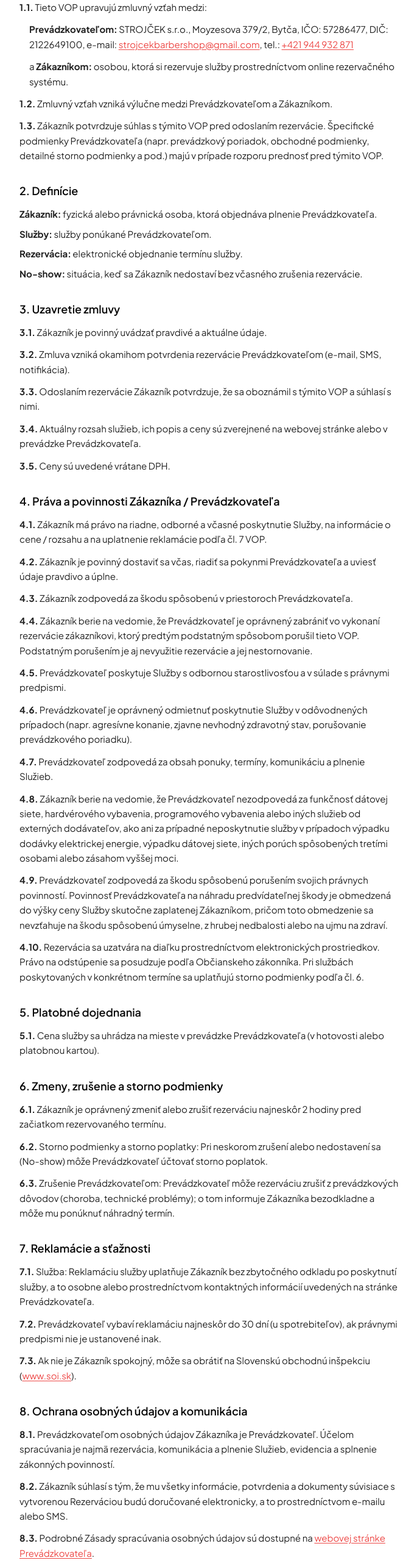
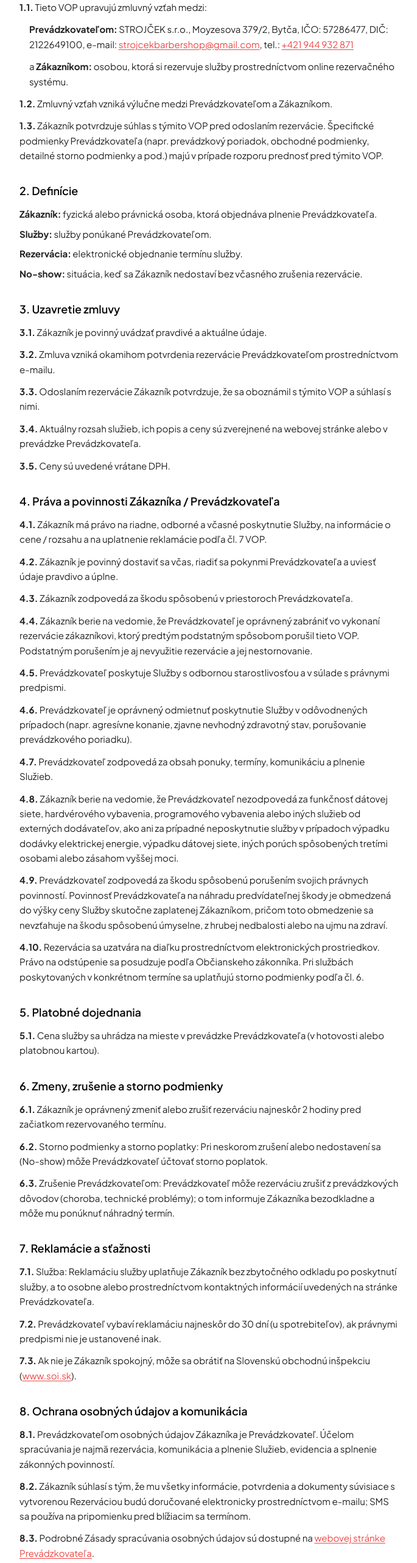
Before and after one commit to whosdum/strojcek, a Next.js app: page /vop in a window 1280 px wide. Shown: the part 234-2797 px from the top of the page at 61% size, without its empty margins (296-981 px from the left). Built offline with nearby package versions, Linux system fonts and the light colour scheme; no server answers.

Commit message:
docs: update privacy policy and terms for SMS-on-reminder behavior
SMS is no longer sent at booking confirmation; it is only sent as a
reminder the evening before the appointment. Reflects the actual
behavior in the disclosure pages.

```diff
--- a/src/app/(public)/ochrana-udajov/page.tsx
+++ b/src/app/(public)/ochrana-udajov/page.tsx
@@ -112,8 +112,8 @@ export default function OchranaUdajovPage() {
                   spracovanie a evidencia rezervácií termínov služieb,
                 </li>
                 <li>
-                  zasielanie potvrdení o vytvorení, zmene alebo zrušení
-                  rezervácie (e-mail, SMS),
+                  zasielanie e-mailových potvrdení o vytvorení, zmene alebo
+                  zrušení rezervácie,
                 </li>
                 <li>
                   zasielanie pripomienok pred blížiacim sa termínom rezervácie,
@@ -187,7 +187,7 @@ export default function OchranaUdajovPage() {
                 </li>
                 <li>
                   <strong>Poskytovateľ SMS služieb</strong> — na zasielanie SMS
-                  potvrdení a pripomienok o rezerváciách.
+                  pripomienok pred blížiacim sa termínom rezervácie.
                 </li>
               </ul>
               <p>
--- a/src/app/(public)/vop/page.tsx
+++ b/src/app/(public)/vop/page.tsx
@@ -108,7 +108,7 @@ export default function VopPage() {
               </p>
               <p>
                 <strong>3.2.</strong> Zmluva vzniká okamihom potvrdenia
-                rezervácie Prevádzkovateľom (e-mail, SMS, notifikácia).
+                rezervácie Prevádzkovateľom prostredníctvom e-mailu.
               </p>
               <p>
                 <strong>3.3.</strong> Odoslaním rezervácie Zákazník potvrdzuje,
@@ -280,8 +280,9 @@ export default function VopPage() {
               <p>
                 <strong>8.2.</strong> Zákazník súhlasí s tým, že mu všetky
                 informácie, potvrdenia a dokumenty súvisiace s vytvorenou
-                Rezerváciou budú doručované elektronicky, a to prostredníctvom
-                e-mailu alebo SMS.
+                Rezerváciou budú doručované elektronicky prostredníctvom
+                e-mailu; SMS sa používa na pripomienku pred blížiacim sa
+                termínom.
               </p>
               <p>
                 <strong>8.3.</strong> Podrobné Zásady spracúvania osobných
```
